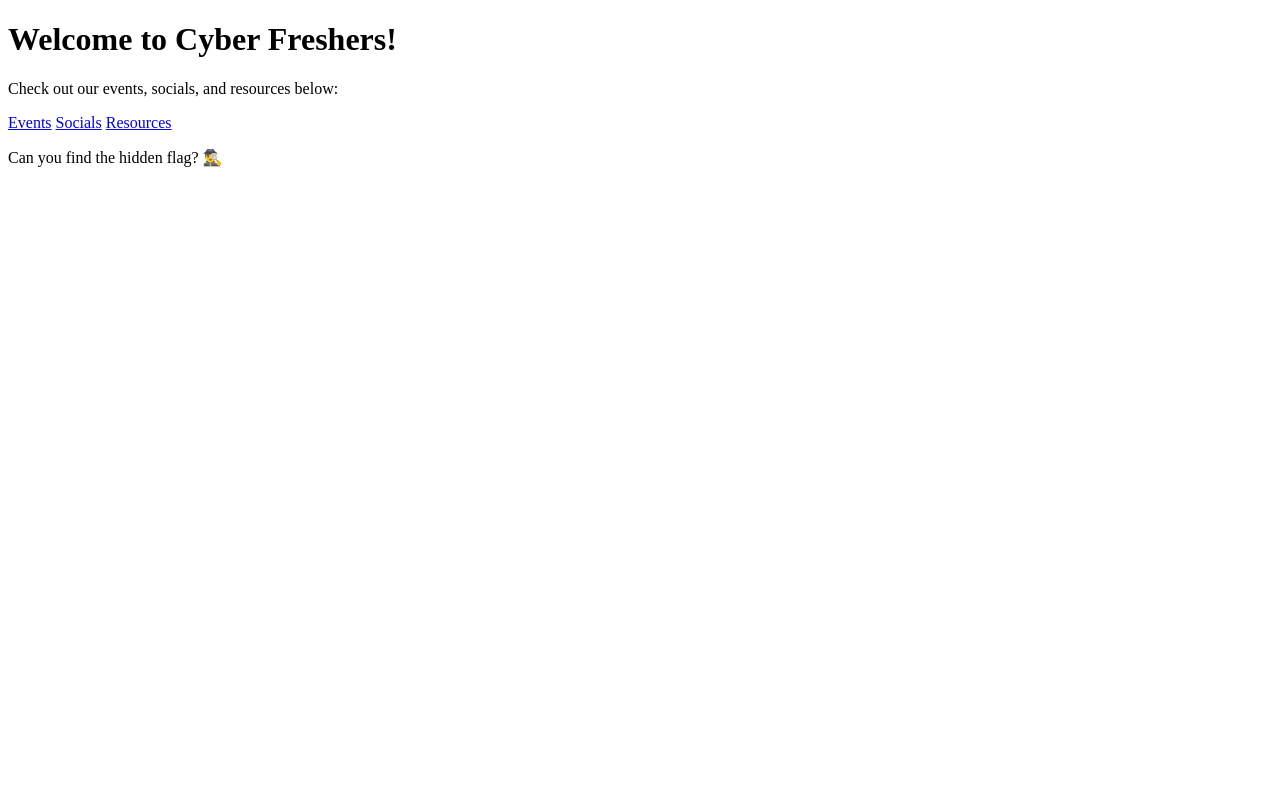
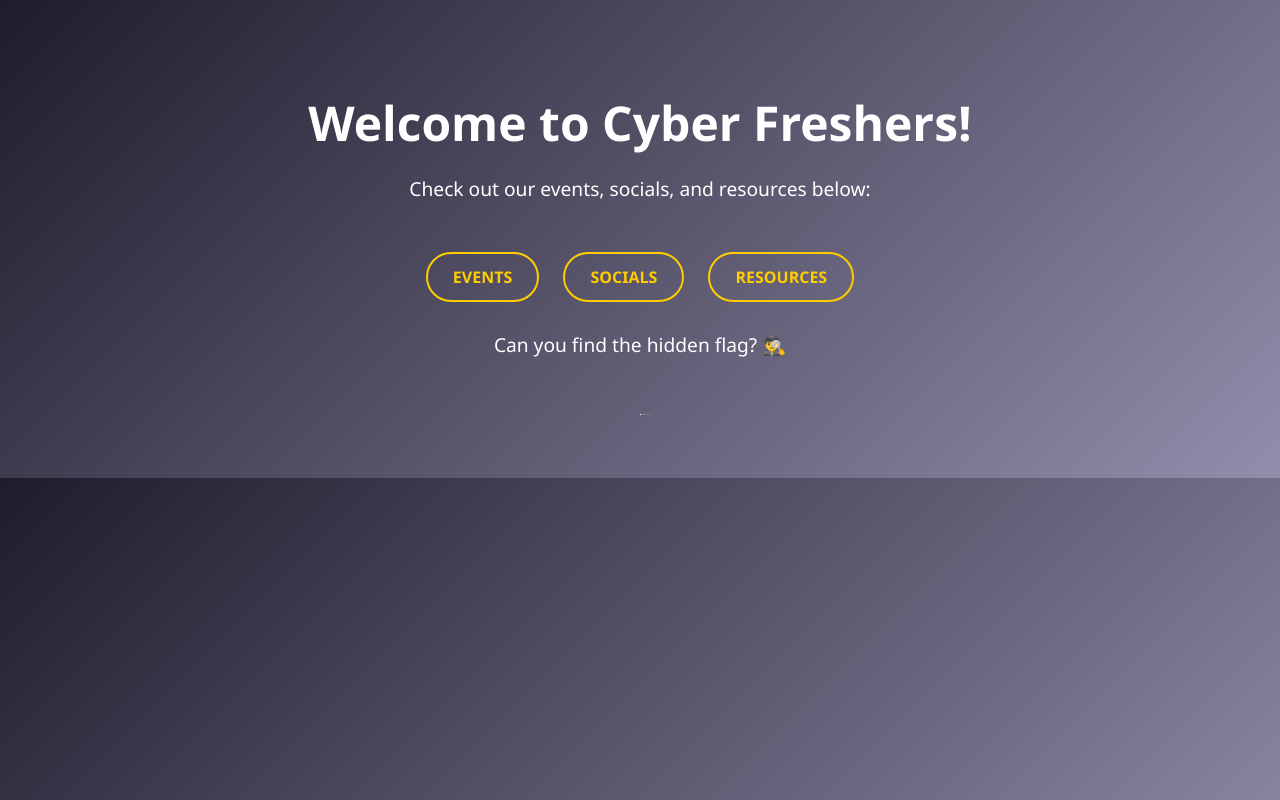
Before and after one commit to PaperCykno/rhulctf, a plain HTML site: page docs/index.html in a window 1280 px wide. Drawn offline with Linux system fonts and the light colour scheme.

Commit message:
Update style.css

```diff
--- a/docs/style.css
+++ b/docs/style.css
@@ -1,3 +1,50 @@
+body {
+  font-family: 'Segoe UI', Tahoma, Geneva, Verdana, sans-serif;
+  background: linear-gradient(135deg, #1f1c2c, #928dab);
+  color: #fff;
+  text-align: center;
+  padding: 50px;
+}
+
+h1 {
+  font-size: 3rem;
+  margin-bottom: 20px;
+  animation: fadeIn 2s ease-in-out;
+}
+
+p {
+  font-size: 1.2rem;
+  margin-bottom: 40px;
+}
+
+a {
+  color: #ffcc00;
+  text-decoration: none;
+  margin: 0 15px;
+  font-weight: bold;
+}
+
+a:hover {
+  text-decoration: underline;
+}
+
+.btn {
+  display: inline-block;
+  padding: 12px 25px;
+  margin: 10px;
+  border: 2px solid #ffcc00;
+  border-radius: 25px;
+  color: #ffcc00;
+  font-weight: bold;
+  text-transform: uppercase;
+  transition: all 0.3s ease;
+}
+
+.btn:hover {
+  background-color: #ffcc00;
+  color: #1f1c2c;
+}
+
 .hidden-flag::after {
   content: "rhul{h1dden_1n_css}";
   color: #fff;
@@ -7,3 +54,8 @@
   width: 1px;
   height: 1px;
 }
+
+@keyframes fadeIn {
+  from {opacity: 0; transform: translateY(-20px);}
+  to {opacity: 1; transform: translateY(0);}
+}
```
